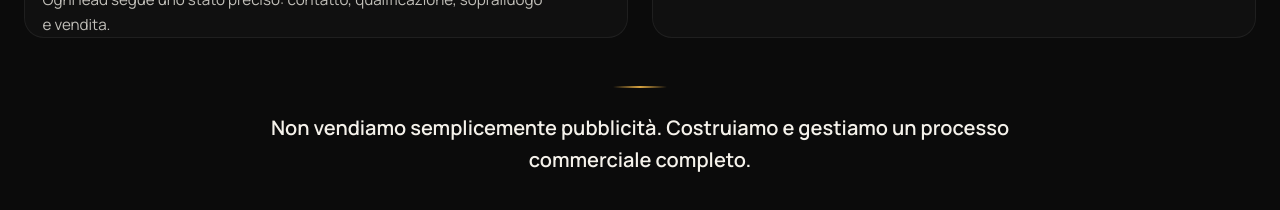
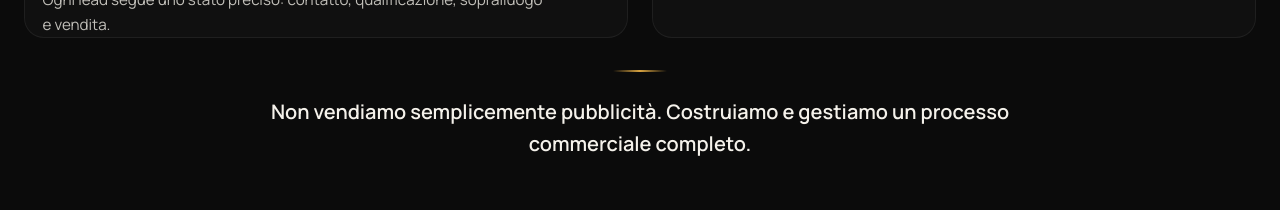
Before and after one commit to marcomasiniprova/solarback-B2b-landing-page, a Next.js app: page / in a window 1280 px wide. Shown: the part 5787-5997 px from the top of the page. Built offline with nearby package versions, Linux system fonts and the light colour scheme.

Commit message:
fix(css): tema chiaro corretto (escaped quote), transizioni fluide, immagini crisp, rimosso gap dopo Dentro

```diff
--- a/app/globals.css
+++ b/app/globals.css
@@ -4,9 +4,9 @@
   --font-sans: var(--font-manrope), system-ui, sans-serif;
 }
 
-/* ══════════════════════════════════════
+/* ═════════════════════════════════════
    DESIGN TOKENS
-══════════════════════════════════════ */
+═════════════════════════════════════ */
 :root {
   --bg:          #0B0B0B;
   --bg-2:        #0E0E0E;
@@ -26,7 +26,7 @@
   --radius:      20px;
 }
 
-*, *::before, *::after { box-sizing: border-box; margin: 0; padding: 0; }
+*, *::before, *::after { box-sizing: border-box; margin:0; padding:0; }
 
 html { scroll-behavior: smooth; }
 
@@ -39,29 +39,33 @@ body {
   -webkit-font-smoothing: antialiased;
   text-wrap: pretty;
   position: relative;
+  /* FIX 2: transizione fluida di sfondo/testo tra i temi (no glitch). */
+  transition: background-color 0.2s ease, color 0.2s ease;
 }
 
-/* Grain */
+/* Rain */
 body::before {
   content: '';
-  position: fixed; inset: 0;
+  position: fixed; inset:0;
   background-image: radial-gradient(circle at 1px 1px, rgba(255,255,255,0.025) 1px, transparent 0);
   background-size: 28px 28px;
   pointer-events: none; z-index: 0;
   mask-image: radial-gradient(ellipse 70% 60% at 50% 25%, #000 30%, transparent 85%);
   -webkit-mask-image: radial-gradient(ellipse 70% 60% at 50% 25%, #000 30%, transparent 85%);
+  transition: background-color 0.2s ease;
 }
 /* Gold glow */
 body::after {
   content: '';
-  position: fixed; inset: 0;
+  position: fixed; inset:0;
   background: radial-gradient(ellipse 60% 40% at 50% 0%, rgba(217,164,65,0.08) 0%, transparent 60%);
   pointer-events: none; z-index: 0;
+  transition: background-color 0.2s ease;
 }
 
-/* ══════════════════════════════════════
+/* ═════════════════════════════════════
    GOLD TEXT
-══════════════════════════════════════ */
+═════════════════════════════════════ */
 .gold-shine {
   background: linear-gradient(180deg, #fff1c2 0%, #f0d27a 18%, #d9a441 38%, #a06c1c 52%, #d9a441 68%, #f0d27a 84%, #fff1c2 100%);
   background-size: 100% 220%;
@@ -82,9 +86,9 @@ body::after {
 }
 .dot-pulse { animation: dot-pulse 1.8s ease-in-out infinite; }
 
-/* ══════════════════════════════════════
+/* ═════════════════════════════════════
    LAYOUT PRIMITIVES
-══════════════════════════════════════ */
+═════════════════════════════════════ */
 .sb-section {
   padding: var(--gap-section) 1.5rem;
   position: relative;
@@ -102,9 +106,9 @@ body::after {
 }
 .head-center .eyebrow { margin-bottom: 2rem; }
 
-/* ══════════════════════════════════════
+/* ═════════════════════════════════════
    EYEBROW
-══════════════════════════════════════ */
+═════════════════════════════════════ */
 .eyebrow {
   display: inline-flex;
   align-items: center;
@@ -127,9 +131,9 @@ body::after {
   animation: dot-pulse 1.8s ease-in-out infinite;
 }
 
-/* ══════════════════════════════════════
+/* ═════════════════════════════════════
    SECTION HEADINGS
-══════════════════════════════════════ */
+═════════════════════════════════════ */
 .sb-h2 {
   font-weight: 800;
   font-size: clamp(1.9rem, 4.3vw, 3.3rem);
@@ -148,9 +152,9 @@ body::after {
   line-height: 1.65;
 }
 
-/* ══════════════════════════════════════
+/* ═════════════════════════════════════
    BUTTON
-══════════════════════════════════════ */
+═════════════════════════════════════ */
 .sb-btn {
   display: inline-flex;
   align-items: center;
@@ -165,7 +169,7 @@ body::after {
   border: 1px solid rgba(255,228,155,0.45);
   cursor: pointer;
   box-shadow: 0 1px 0 rgba(255,255,255,0.25) inset, 0 14px 40px -10px rgba(217,164,65,0.6);
-  transition: transform 0.2s, filter 0.2s;
+  transition: transform 0.2s, filter 0.2s, background-color 0.2s;
   white-space: nowrap;
 }
 .sb-btn:hover { transform: translateY(-1px); filter: brightness(1.05); }
@@ -186,16 +190,17 @@ body::after {
 }
 .sb-btn.ghost .arrow { background: rgba(255,255,255,0.08); }
 
-/* ══════════════════════════════════════
+/* ═════════════════════════════════════
    NAV
-══════════════════════════════════════ */
+═════════════════════════════════════ */
 .top-nav {
   position: fixed; top: 0; left: 0; right: 0;
   z-index: 100;
   padding: 1rem 1.5rem;
   background: transparent;
   border-bottom: 1px solid transparent;
-  transition: background 0.3s, backdrop-filter 0.3s, border-color 0.3s, padding 0.3s;
+  /* FIX 1/2: niente shift, transizione fluida su sfondo/bordo. */
+  transition: background-color 0.2s ease, backdrop-filter 0.2s ease, border-color 0.2s ease, padding 0.2s ease;
 }
 .top-nav.scrolled {
   background: rgba(11,11,11,0.72);
@@ -274,9 +279,9 @@ body::after {
 }
 @media (max-width: 900px) { .hamburger { display: flex; } }
 
-/* ══════════════════════════════════════
+/* ═════════════════════════════════════
    HERO
-══════════════════════════════════════ */
+═════════════════════════════════════ */
 #hero {
   min-height: 100vh;
   padding: 8.5rem 1.5rem 7rem;
@@ -316,9 +321,9 @@ body::after {
 .hero-stat-n { font-weight: 800; font-size: 1.35rem; line-height: 1; color: var(--text); }
 .hero-stat-l { font-size: 0.75rem; letter-spacing: 0.12em; text-transform: uppercase; font-weight: 500; margin-top: 0.3rem; color: var(--text-dim); }
 
-/* ══════════════════════════════════════
+/* ═════════════════════════════════════
    PROBLEMA
-══════════════════════════════════════ */
+═════════════════════════════════════ */
 #problema {
   background: var(--bg-2);
   border-top: 1px solid var(--line);
@@ -359,9 +364,9 @@ body::after {
 }
 @media (max-width: 600px) { .insight-card { padding: 2.5rem 1.5rem; } }
 
-/* ══════════════════════════════════════
+/* ═════════════════════════════════════
    METODO
-══════════════════════════════════════ */
+═════════════════════════════════════ */
 .flow {
   display: grid;
   grid-template-columns: repeat(4, 1fr);
@@ -406,9 +411,9 @@ body::after {
   }
 }
 
-/* ══════════════════════════════════════
+/* ═════════════════════════════════════
    FAQ
-══════════════════════════════════════ */
+═════════════════════════════════════ */
 .faq-list { max-width: 820px; margin: 0 auto; display: flex; flex-direction: column; gap: 0.75rem; }
 .faq-item {
   border: 1px solid var(--line); border-radius: 16px;
@@ -435,9 +440,9 @@ body::after {
   color: var(--text-soft); font-size: 0.97rem; line-height: 1.7;
 }
 
-/* ══════════════════════════════════════
+/* ═════════════════════════════════════
    PERCHÉ
-══════════════════════════════════════ */
+═════════════════════════════════════ */
 #perche {
   background: var(--bg-2);
   border-top: 1px solid var(--line);
@@ -463,9 +468,9 @@ body::after {
 .why-row h3 { font-weight: 700; font-size: 1.1rem; margin-bottom: 0.5rem; letter-spacing: -0.01em; color: var(--text); }
 .why-row p  { font-size: 0.95rem; color: var(--text-dim); line-height: 1.6; }
 
-/* ══════════════════════════════════════
+/* ═════════════════════════════════════
    FIT
-══════════════════════════════════════ */
+═════════════════════════════════════ */
 #fit {
   background: var(--bg-2);
   border-top: 1px solid var(--line);
@@ -500,9 +505,9 @@ body::after {
 .fit-card.no  .fit-list li svg { color: var(--text-dim); }
 .fit-card.yes .fit-list li svg { color: var(--gold); }
 
-/* ══════════════════════════════════════
+/* ═════════════════════════════════════
    GARANZIA
-══════════════════════════════════════ */
+═════════════════════════════════════ */
 #garanzia { padding: var(--gap-section) 1.5rem; }
 .guarantee {
   max-width: 920px; margin: 0 auto;
@@ -532,9 +537,9 @@ body::after {
 .guarantee p strong { color: var(--gold); font-weight: 700; }
 @media (max-width: 600px) { .guarantee { padding: 3rem 1.5rem; } }
 
-/* ══════════════════════════════════════
+/* ═════════════════════════════════════
    FOUNDER
-══════════════════════════════════════ */
+═════════════════════════════════════ */
 #founder {
   background: var(--bg-2);
   border-top: 1px solid var(--line);
@@ -560,9 +565,9 @@ body::after {
 .founder-role { font-size: 0.95rem; color: var(--text-dim); margin-bottom: 1.2rem; }
 .founder-bio  { color: var(--text-soft); font-size: 1rem; line-height: 1.7; max-width: 560px; }
 
-/* ══════════════════════════════════════
+/* ═════════════════════════════════════
    FORM
-══════════════════════════════════════ */
+═════════════════════════════════════ */
 #candidatura { padding: var(--gap-section) 1.5rem; text-align: center; }
 .form-wrap { max-width: 760px; margin: 0 auto; }
 .form-h1 {
@@ -628,9 +633,9 @@ body::after {
 .form-submit { width: 100%; justify-content: center; margin-top: 0.5rem; }
 .form-error { color: #f87171; font-size: 0.82rem; margin-top: 0.4rem; }
 
-/* ══════════════════════════════════════
+/* ═════════════════════════════════════
    TECH VANTAGGI
-══════════════════════════════════════ */
+═════════════════════════════════════ */
 .tech-grid {
   display: grid; grid-template-columns: repeat(4, 1fr); gap: 1.25rem;
 }
@@ -649,9 +654,9 @@ body::after {
 .tech-card p:first-of-type { font-weight: 700; font-size: 0.95rem; color: var(--text); margin-bottom: 0.3rem; }
 .tech-card p:last-of-type  { font-size: 0.87rem; line-height: 1.65; color: var(--text-dim); }
 
-/* ══════════════════════════════════════
+/* ═════════════════════════════════════
    FOOTER
-══════════════════════════════════════ */
+═════════════════════════════════════ */
 footer { background: var(--bg-2); border-top: 1px solid var(--line); padding: 5rem 1.5rem 0; }
 .footer-grid {
   max-width: var(--container); margin: 0 auto;
@@ -676,7 +681,8 @@ footer { background: var(--bg-2); border-top: 1px solid var(--line); padding: 5r
 .footer-info a { color: var(--text-soft); text-decoration: none; transition: color 0.2s; }
 .footer-info a:hover { color: var(--gold); }
 .footer-info a.gold-link { color: var(--gold); }
-.social-row { display: flex; gap: 0.6rem; margin-top: 0.8rem; }
+/* FIX 5A: social-row SEMPRE visibile (desktop + mobile), nessun display:none. */
+.social-row { display: flex !important; gap: 0.6rem; margin-top: 0.8rem; }
 .social-link {
   width: 36px; height: 36px; border-radius: 50%;
   background: rgba(255,255,255,0.04); border: 1px solid var(--line);
@@ -694,15 +700,16 @@ footer { background: var(--bg-2); border-top: 1px solid var(--line); padding: 5r
 .footer-bar nav a { color: var(--text-dim); text-decoration: none; font-size: 0.82rem; transition: color 0.2s; }
 .footer-bar nav a:hover { color: var(--gold); }
 
-/* ══════════════════════════════════════
+/* ═════════════════════════════════════
    MOBILE OVERRIDES (≤ 600px)
    Desktop CSS above is untouched.
-══════════════════════════════════════ */
+═════════════════════════════════════ */
 @media (max-width: 600px) {
   :root { --gap-section: 5rem; }
 
-  /* Logo in navbar: scala da 210x62 a 130x38 */
-  .nav-logo img { width: 130px !important; height: 38px !important; }
+  /* Logo in navbar: scala da 210x62 a 130x38 (stesse proporzioni) */
+  .nav-logo-fixed { width: 130px !important; height: 38px !important; }
+  .nav-logo-img { width: 130px !important; height: 38px !important; }
 
   /* Nav padding */
   .top-nav { padding: 0.75rem 1rem; }
@@ -744,7 +751,8 @@ footer { background: var(--bg-2); border-top: 1px solid var(--line); padding: 5r
   .footer-bar nav { gap: 1rem; flex-wrap: wrap; justify-content: center; }
 }
 
-/* ===== Light theme (toggle = sun) ===== */
+/* FIX 2: tema chiaro — regola CSS corretta (escaped quote).
+   Prima era scritta senza \ e quindi INVALIDA: il tema chiaro non si applicava mai. */
 [data-theme="light"] {
   --bg:          #FFFFFF;
   --bg-2:        #F5F2EA;
@@ -758,8 +766,7 @@ footer { background: var(--bg-2); border-top: 1px solid var(--line); padding: 5r
   --glow:        0.12;
 }
 
-
-/* ===== Nav bar: tema chiaro (glass bianco / oro delicato) ===== */
+/* FIX 2: nav bar tema chiaro (glass bianco / oro delicato) */
 [data-theme="light"] .top-nav.scrolled {
   background: rgba(255, 255, 255, 0.72);
   backdrop-filter: blur(20px) saturate(150%);
@@ -772,10 +779,20 @@ footer { background: var(--bg-2); border-top: 1px solid var(--line); padding: 5r
 [data-theme="light"] .theme-toggle:hover { color: var(--gold); border-color: var(--gold); }
 [data-theme="light"] .hamburger span { background: var(--text); }
 
-/* ===== Sezione "Dentro SOLARBACK" ===== */
+/* ═════════════════════════════════════
+   Sezione "Dentro SOLARBACK"
+═════════════════════════════════════ */
 .dentro-stage { margin-top: 2.5rem; display: grid; gap: 1.5rem; }
 .dentro-hero-img { margin: 0; border-radius: var(--radius); overflow: hidden; border: 1px solid var(--line); background: var(--card-bg); }
-.dentro-hero-img img { width: 100%; height: auto; display: block; aspect-ratio: 1717 / 916; object-fit: cover; }
+/* FIX 3: immagini nitide, non sgranate. Proporzioni mantenute. */
+.dentro-hero-img img {
+  width: 100%; height: auto; display: block;
+  aspect-ratio: 1717 / 916;
+  object-fit: cover;
+  image-rendering: -webkit-optimize-contrast;
+  image-rendering: crisp-edges;
+  transform: translateZ(0);
+}
 .dentro-hero-img figcaption,
 .dentro-card figcaption { display: block; padding: 1rem 1.1rem 0; font-size: 0.95rem; color: var(--text-soft); line-height: 1.6; }
 .dentro-caption-title { display: block; font-weight: 700; color: var(--text); margin-bottom: 0.2rem; font-size: 1.05rem; }
@@ -784,8 +801,19 @@ footer { background: var(--bg-2); border-top: 1px solid var(--line); padding: 5r
 .dentro-img-wrap { width: 100%; background: var(--bg-2); }
 .dentro-card:nth-child(1) .dentro-img-wrap { aspect-ratio: 1536 / 1024; }
 .dentro-card:nth-child(2) .dentro-img-wrap { aspect-ratio: 1720 / 914; }
-.dentro-img-wrap img { width: 100%; height: 100%; display: block; object-fit: contain; }
-.dentro-finale { text-align: center; max-width: 800px; margin: 3rem auto 0; font-size: 1.25rem; line-height: 1.6; color: var(--text); font-weight: 600; }
+/* FIX 3: le 3 immagini non vengono schiacciate né sgranate. */
+.dentro-img-wrap img {
+  width: 100%; height: 100%; display: block;
+  object-fit: contain;
+  image-rendering: -webkit-optimize-contrast;
+  image-rendering: crisp-edges;
+  transform: translateZ(0);
+}
+/* FIX 4: niente gap enorme dopo la frase finale. */
+.dentro-finale {
+  text-align: center; max-width: 800px;
+  margin: 2rem auto 0; font-size: 1.25rem; line-height: 1.6; color: var(--text); font-weight: 600;
+}
 .dentro-finale::before { content: ""; display: block; width: 54px; height: 2px; margin: 0 auto 1.5rem; background: linear-gradient(90deg, transparent, var(--gold), transparent); }
 
 @media (max-width: 900px) {
```
